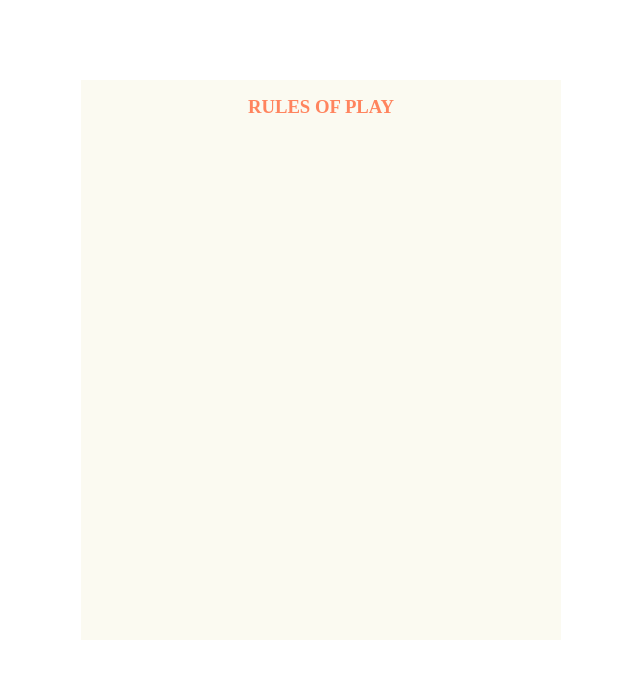
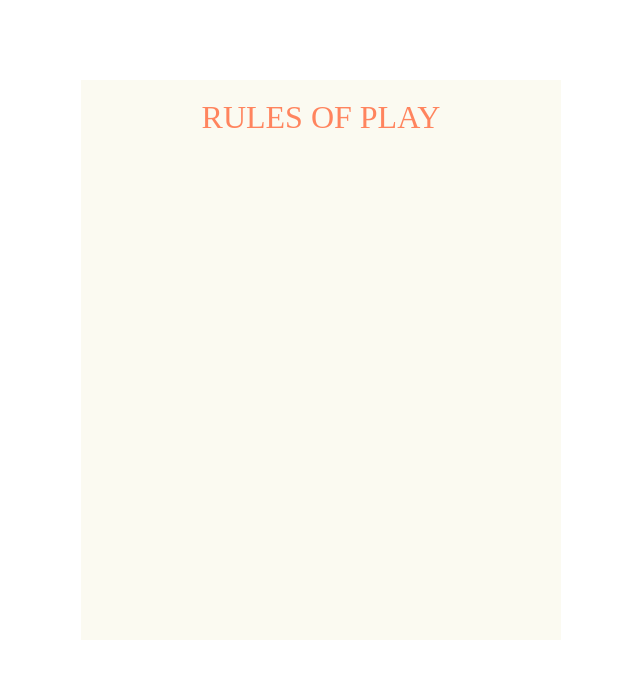
Before and after one commit to EDowning2000/tasiaTime, a Next.js app in the folder client/: page /rules in a window 1280 px wide. Shown: the top 678 px of the page, without its empty margins (319-959 px from the left). Built offline with nearby package versions, Linux system fonts and the light colour scheme.

Commit message:
got the initual rules font absolutely perfect which is actually a pretty big feat

```diff
--- a/client/pages/rules.js
+++ b/client/pages/rules.js
@@ -4,7 +4,7 @@ export default function Rules() {
   return (
     <div className={styles.mainContainer}>
       <div className={styles.firstContainer}>
-        <h3 className={styles.rulesOfPlay}>RULES OF PLAY</h3>
+        <h1 className={styles.rulesOfPlay}>RULES OF PLAY</h1>
       </div>
     </div>
   );
--- a/client/styles/Rules.module.css
+++ b/client/styles/Rules.module.css
@@ -13,8 +13,9 @@
   color: rgb(255, 132, 94);
   display: flex;
   justify-content: center;
-  margin-top: 1rem;
+  margin-top: 1.2rem;
   font-family: "Copperplate";
+  font-weight: 400;
 }
 /* white */
 /* background-color: rgb(251, 250, 241); */
--- a/client/styles/globals.css
+++ b/client/styles/globals.css
@@ -1,13 +1,7 @@
-/* BOTH FONT FAMILIES */
-/* font-family: 'Abril Fatface', cursive; */
-/* font-family: 'Oswald', sans-serif; */
-@import url("https://fonts.googleapis.com/css2?family=Abril+Fatface&family=Oswald:wght@200;300;400;500;600;700&display=swap");
-
 @font-face {
   src: url(../fonts/Copperplate.ttf);
-  src: url();
+  src: url(../fonts/Garamond.otf);
 }
-
 * {
   margin: 0;
   padding: 0;
```
